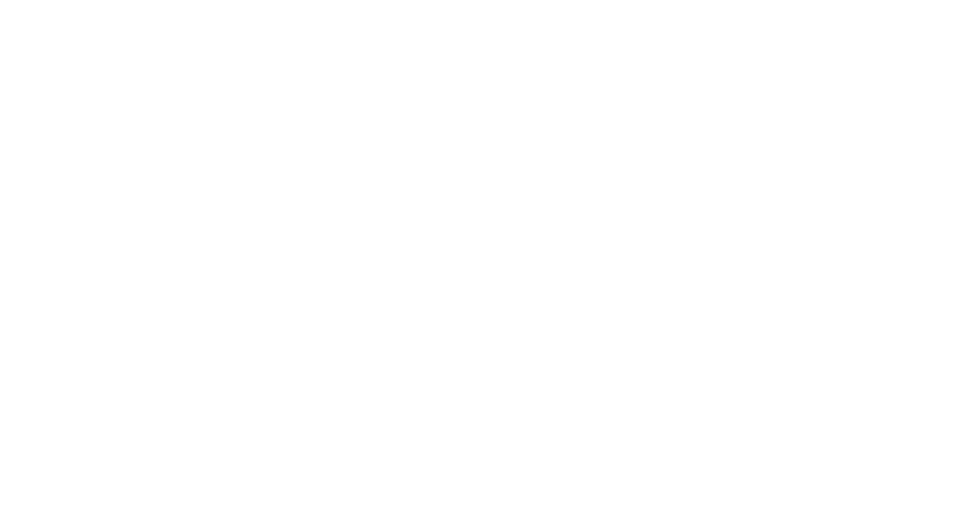
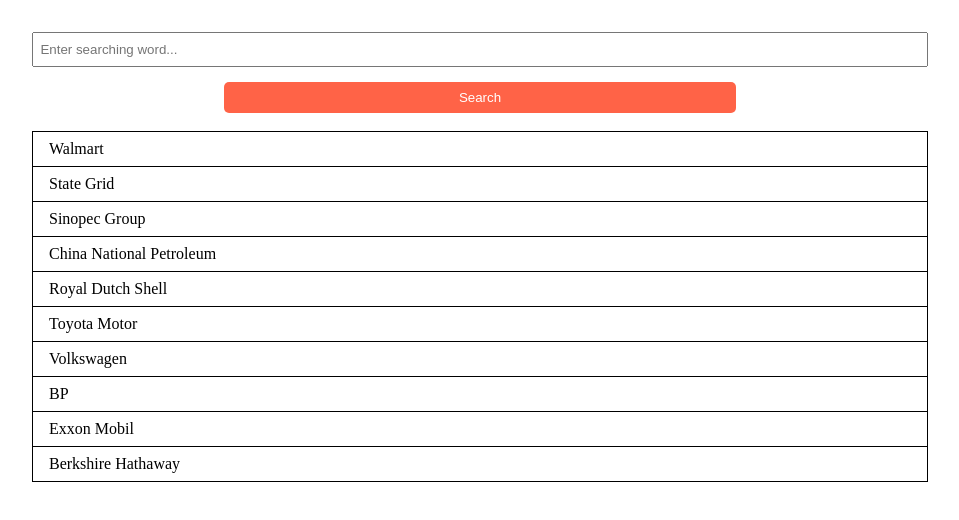
Before and after one commit to drozds/daftacademy-praktyki, a plain HTML site: page zadanie-3/3.html in a window 1280 px wide. Shown: the whole page, without its empty margins (160-1119 px from the left). Drawn offline with Linux system fonts and the light colour scheme.

Commit message:
add 3rd task

```diff
--- a/zadanie-3/3.html
+++ b/zadanie-3/3.html
@@ -1,13 +1,62 @@
 <!DOCTYPE html>
-<html lang="en">
+<html>
 <head>
     <meta charset="UTF-8">
     <meta name="viewport" content="width=device-width, initial-scale=1.0">
     <meta http-equiv="X-UA-Compatible" content="ie=edge">
     <link rel="stylesheet" href="style.css">
-    <title>Document</title>
+    <title>DaftUp - rekrutacja</title>
 </head>
 <body>
+    <main class="main">
+        <input type="text" id="myInput" placeholder="Enter searching word...">
+        <button type="submit" class="submit" id="myBtn" onclick="myFunction()">Search</button>
+        <table id="myTable">
+            <tr><td>Walmart</td></tr>
+            <tr><td>State Grid </td></tr>
+            <tr><td>Sinopec Group</td></tr>
+            <tr><td>China National Petroleum</td></tr>
+            <tr><td>Royal Dutch Shell</td> </td></tr>
+            <tr><td>Toyota Motor</td></tr>
+            <tr><td>Volkswagen</td></tr>
+            <tr><td>BP </td></tr>
+            <tr><td>Exxon Mobil</td></tr>
+            <tr><td>Berkshire Hathaway</td></tr>
+        </table>
+    </main>
+    <script>
+        function myFunction() {
+  var input, filter, table, tr, td, i, txtValue;
+  input = document.getElementById("myInput");
+  filter = input.value.toUpperCase();
+  table = document.getElementById("myTable");
+  tr = table.getElementsByTagName("tr");
+  for (i = 0; i < tr.length; i++) {
+    td = tr[i].getElementsByTagName("td")[0];
+    if (td) {
+      txtValue = td.textContent || td.innerText;
+      if (txtValue.toUpperCase().indexOf(filter) > -1) {
+        tr[i].style.display = "";
+      } else {
+        tr[i].style.display = "none";
+      }
+    }
+  }
+}
 
+var input = document.getElementById("myInput");
+
+// Execute a function when the user releases a key on the keyboard
+input.addEventListener("keyup", function(event) {
+  // Number 13 is the "Enter" key on the keyboard
+  if (event.keyCode === 13) {
+    // Cancel the default action, if needed
+    event.preventDefault();
+    // Trigger the button element with a click
+    document.getElementById("myBtn").click();
+  }
+});
+
+    </script>
 </body>
 </html>
--- a/zadanie-3/style.css
+++ b/zadanie-3/style.css
@@ -0,0 +1,51 @@
+* {
+    margin: 0;
+    padding: 0;
+    box-sizing: border-box;
+    outline: none;
+}
+
+
+.main {
+    width: 100%;
+    display: flex;
+    align-items: center;
+    flex-direction: column;
+    padding-top: 2rem;
+}
+
+input {
+    padding: 0.5rem 0.4rem;
+    width: 70%;
+}
+
+tr {
+    border: 1px solid #000;
+
+}
+
+td {
+    border: 1px solid #000;
+    padding: 0.5rem 1rem;
+}
+
+table {
+    width: 70%;
+    border: 1px solid #000;
+    border-collapse: collapse;
+}
+
+.submit {
+    margin-top: 15px;
+    width: 40%;
+    padding: 0.5rem;
+    background-color: tomato;
+    border: 0;
+    border-radius: 5px;
+    color: #fff;
+    transition: ease .2s;
+}
+
+.submit:hover {
+    opacity: .8;
+}
```
